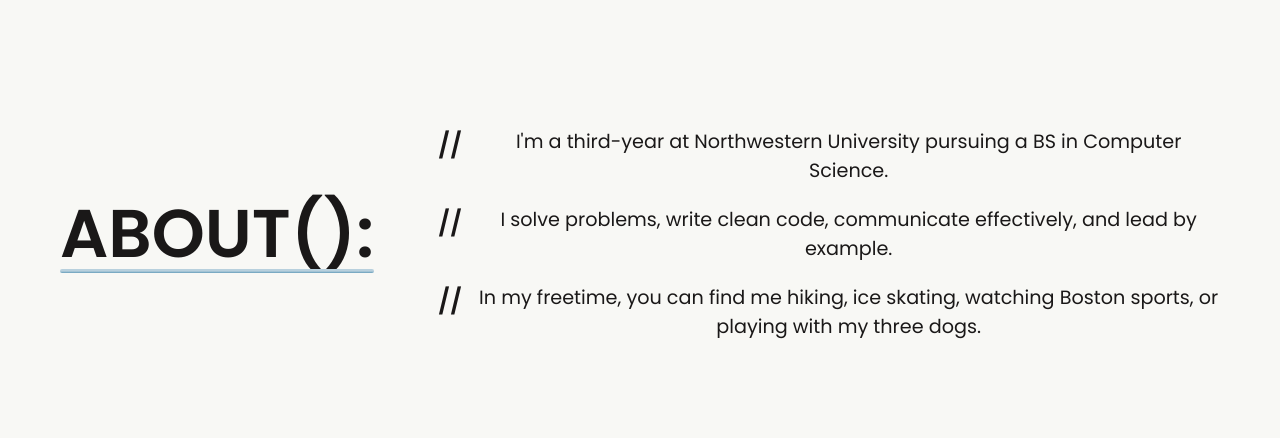
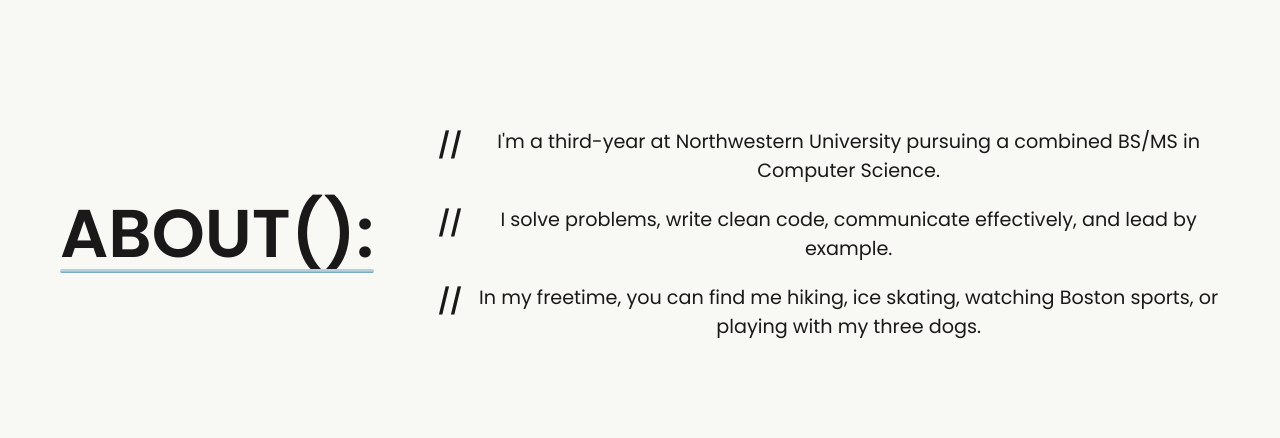
Before and after one commit to calebweldon/Portfolio, a plain HTML site: page public/index.html in a window 1280 px wide. Shown: the part 840-1278 px from the top of the page. Drawn offline with nearby package versions, Linux system fonts and the light colour scheme.

Commit message:
added bsms

```diff
--- a/public/index.html
+++ b/public/index.html
@@ -117,7 +117,7 @@
                     <h1>ABOUT():</h1>
                 </div>
                 <div class="about-text">
-                    <p><span>//</span> I'm a third-year at Northwestern University pursuing a BS in Computer Science.</p>
+                    <p><span>//</span> I'm a third-year at Northwestern University pursuing a combined BS/MS in Computer Science.</p>
                     <p><span>//</span> I solve problems, write clean code, communicate effectively, and lead by example.</p>
                     <p><span>//</span> In my freetime, you can find me hiking, ice skating, watching Boston sports, or playing with my three dogs.</p>
                 </div>
```
